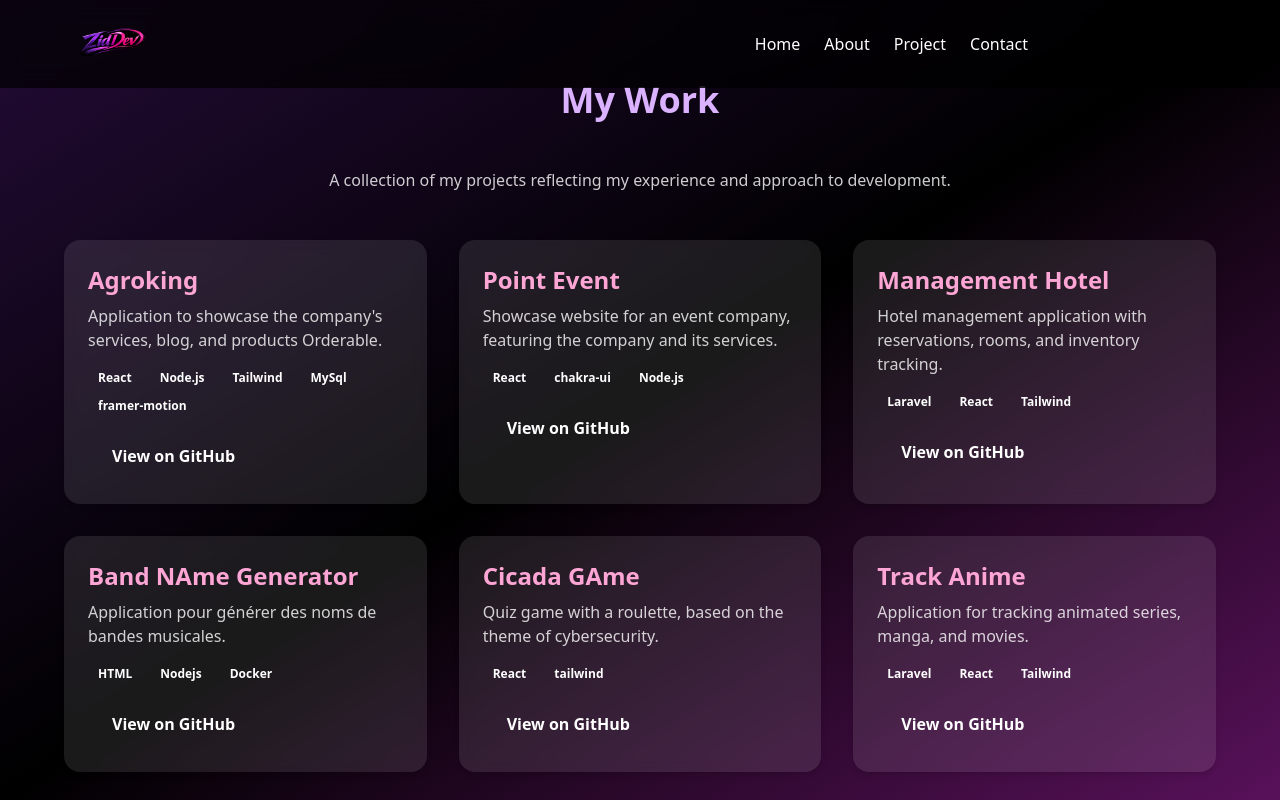
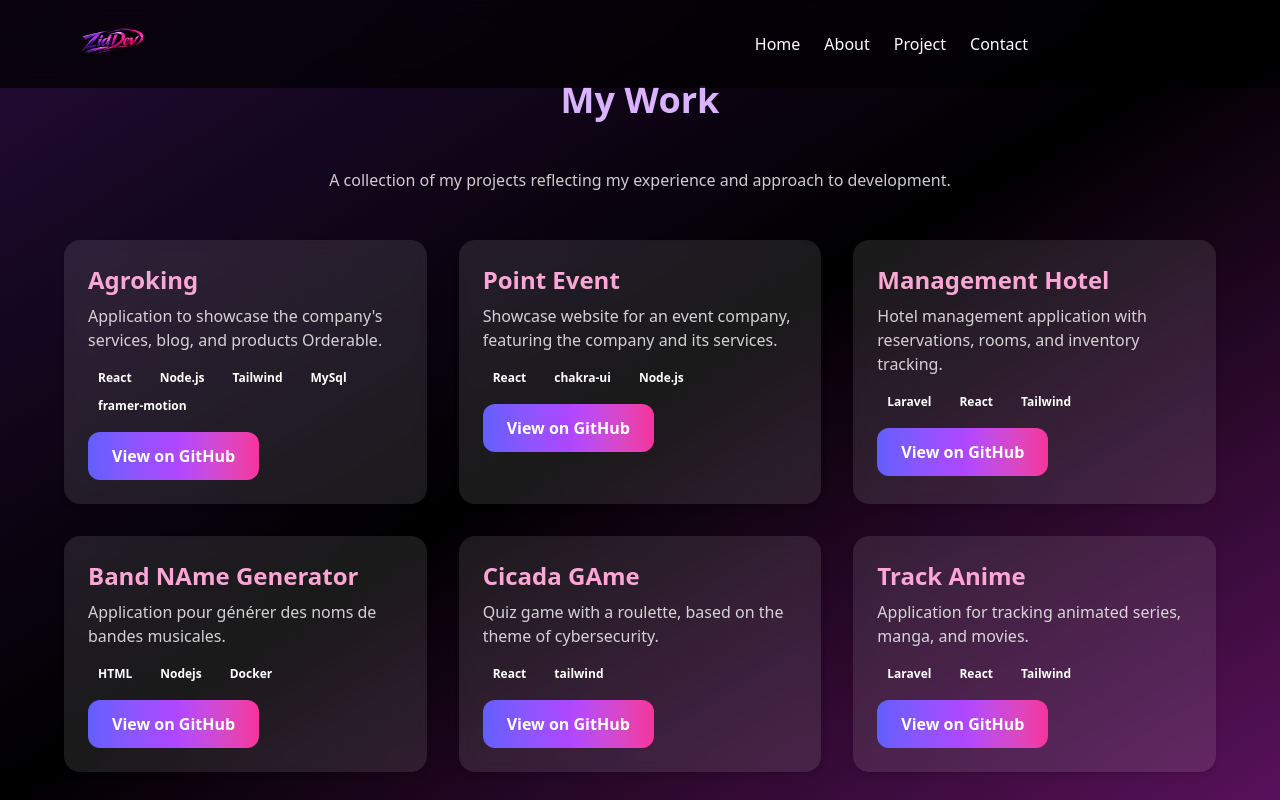
Before and after one commit to Zid04/Porfolio_Zida, a React (Vite) app: page /Project in a window 1280 px wide. Shown: the top 800 px of the page. Built offline with nearby package versions, Linux system fonts and the light colour scheme.

Commit message:
cgangement d'aspect des boutton lien github

```diff
--- a/src/pages/Project.jsx
+++ b/src/pages/Project.jsx
@@ -62,7 +62,7 @@ function Projects() {
             </div>
 
             <Button
-              variant="default"
+              variant="primary"
               size="sm"
               onClick={() => window.open(project.link, "_blank")}
             >
```
